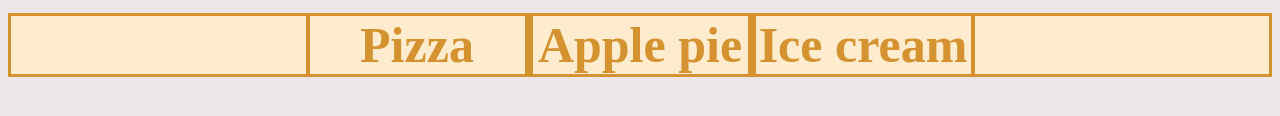
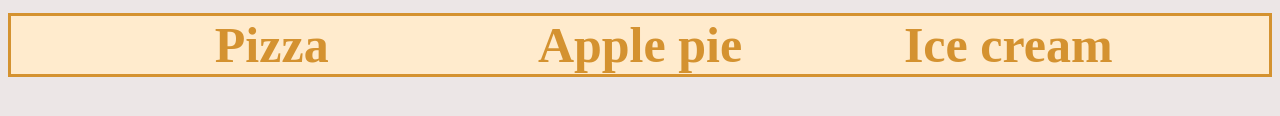
Before and after one commit to neion4ty7/odins-recipes, a plain HTML site: page index.html in a window 1280 px wide. Shown: the part 552-668 px from the top of the page. Drawn offline with Linux system fonts and the light colour scheme.

Commit message:
Switch to space-evenly, remove border.

```diff
--- a/styles.css
+++ b/styles.css
@@ -28,8 +28,6 @@ img {
     margin-right: auto;
 }
 
-
-
 ul {
 
     display: flex;
@@ -37,16 +35,17 @@ ul {
     padding:0%;
     border-style: solid;
     background-color: blanchedalmond;
-    justify-content: center;
+    justify-content: space-evenly;
 }
 
-li{
+li {
     width: 215px;
     font-weight: bold;
     font-size: 50px;
     flex: initial;
-    border-left: 4px solid rgb(212, 146, 48);
-    border-right: 4px solid rgb(212, 146, 48);
+    /* border-left: 4px solid rgb(212, 146, 48); */
+    /* border-right: 4px solid rgb(212, 146, 48); */
+    /* defunct for now, might use again later */
     text-align: center;
     background-color: blanchedalmond;
 }
```
